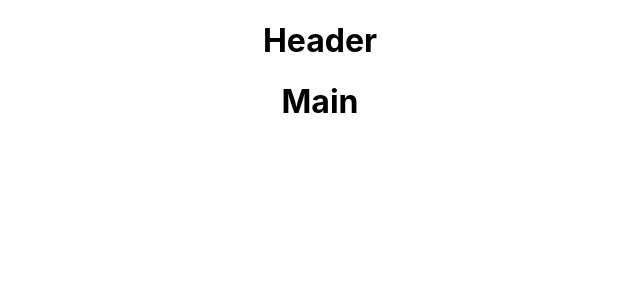
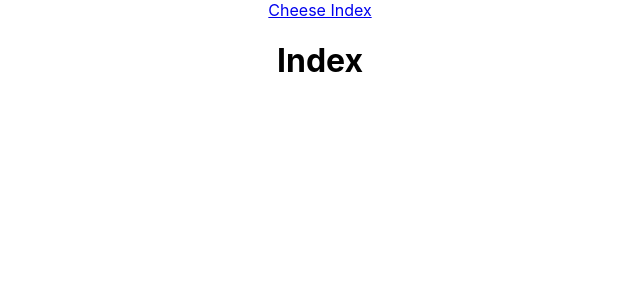
Before and after one commit to alainagossett/cheese-app-frontend, a React (Create React App) app: page / in a window 1280 px wide. Shown: the top 300 px of the page, without its empty margins (320-960 px from the left). Built offline with nearby package versions, Linux system fonts and the light colour scheme.

Commit message:
adds Index and Show to Main component

```diff
--- a/src/components/Header.js
+++ b/src/components/Header.js
@@ -1,3 +1,11 @@
+import { Link } from 'react-router-dom'
+
 export default function Header(props) {
-    return <h1>Header</h1>
+    return (
+        <nav className="nav">
+            <Link to="/">
+                <div>Cheese Index</div>
+            </Link>
+        </nav>
+    )
 };
--- a/src/components/Main.js
+++ b/src/components/Main.js
@@ -1,3 +1,21 @@
-export default function Main(props) {
-    return <h1>Main</h1>
+import { Route, Switch } from 'react-router-dom'
+import Index from '../pages/Index'
+import Show from '../pages/Show'
+
+function Main(props) {
+    return (
+        <main>
+            <Switch>
+                <Route exact path="/">
+                    <Index />
+                </Route>
+                <Route path="/cheeses/:id">
+                    <Show />
+                </Route>
+            </Switch>
+        </main>
+    )
 };
+
+
+export default Main;
```
